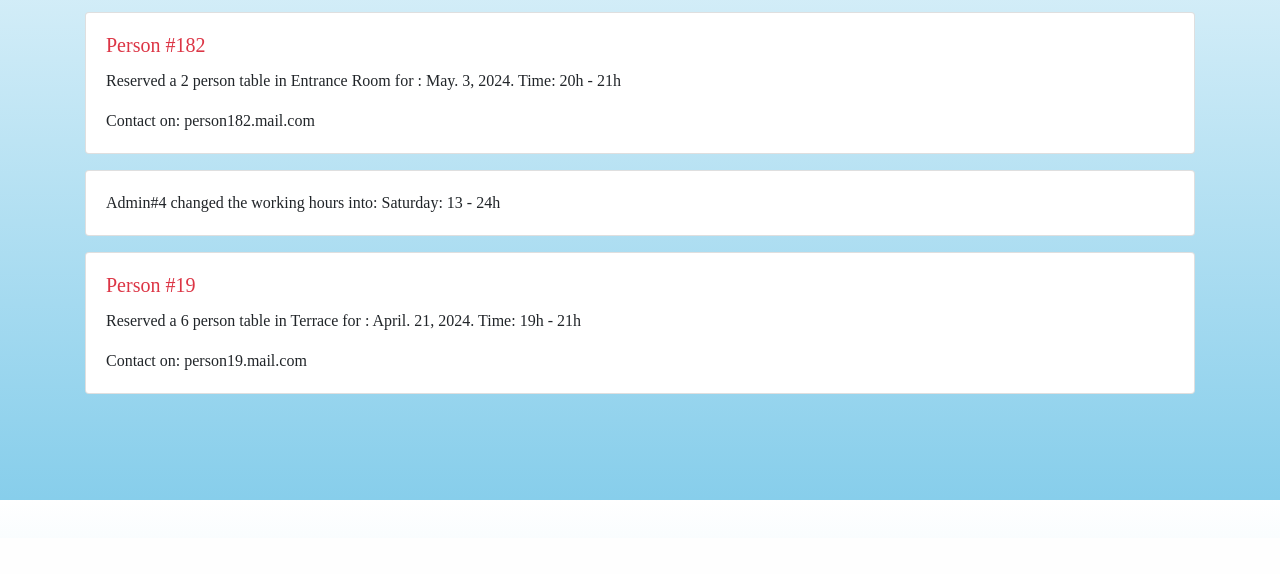
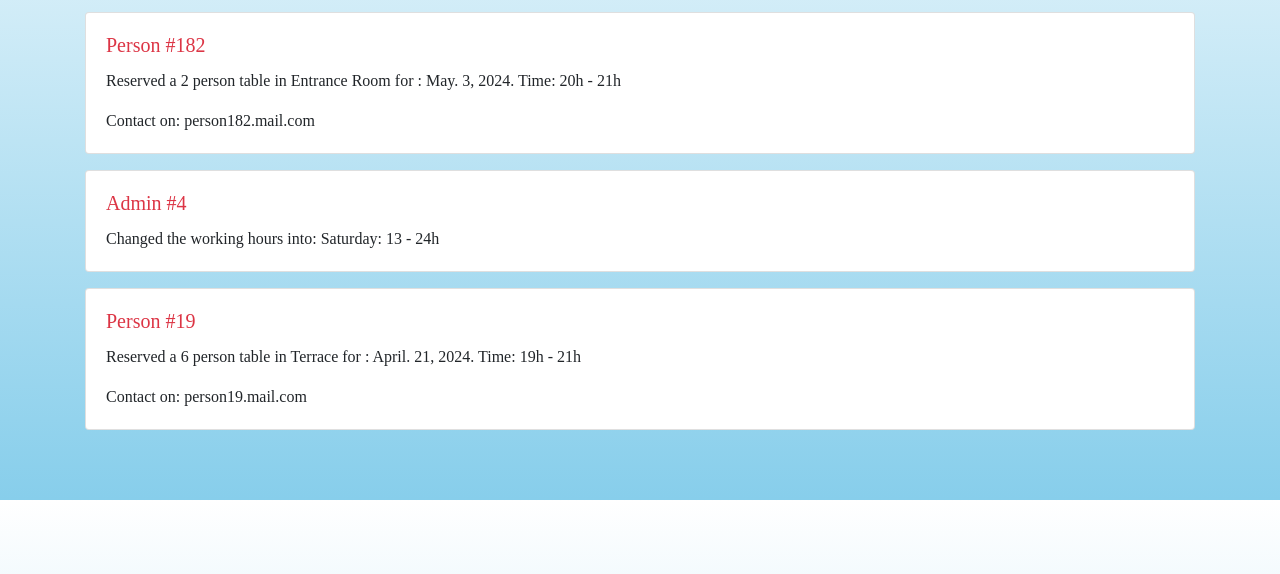
Before and after one commit to DinoLadavac/SEat-application, a Flask app: page /notifications in a window 1280 px wide. Shown: the part 300-874 px from the top of the page. Before the commit the page ends 800 px from the top, so only its background shows below. Run offline with Flask 3, Linux system fonts and the light colour scheme; some libraries are stand-ins or nearby versions; some web fonts are replaced.

Commit message:
Updejt na notifications.html

```diff
--- a/main/templates/notifications.html
+++ b/main/templates/notifications.html
@@ -65,7 +65,7 @@ Notifications
 
 {% block content %}
 <div class="container mt-5">
-    <div class="card mb-3 reservation" id="res1">
+    <div class="card mb-3 reservation" id="res1" hx-get="/fetch_notification/1" hx-swap="outerHTML">
         <div class="card-body">
             <h5 class="card-title text-danger">Person #1</h5>
             <p class="card-text">Reserved a <span class="highlight">6 person table</span> in <span class="highlight">Terrace</span> for : <span class="highlight">Sep. 25, 2024</span>. Time: <span class="highlight">18h - 20h</span></p>
@@ -79,12 +79,13 @@ Notifications
             <p class="card-text">Contact on: <span class="contact">person182.mail.com</span></p>
         </div>
     </div>
-    <div class="card mb-3 admin-change" id="admin1">
-        <div class="card-body">
-            <p class="card-text">Admin#4 changed the working hours into: <span class="highlight">Saturday: 13 - 24h</span></p>
-        </div>
-    </div>
-    <div class="card mb-3 reservation" id="res3">
+	<div class="card mb-3 admin-change" id="res3">
+		<div class="card-body">
+			<h5 class="card-title text-danger">Admin #4</h5>
+			<p class="card-text">Changed the working hours into: <span class="highlight">Saturday: 13 - 24h</span></p>
+		</div>
+	</div>
+    <div class="card mb-3 reservation" id="res4">
         <div class="card-body">
             <h5 class="card-title text-danger">Person #19</h5>
             <p class="card-text">Reserved a <span class="highlight">6 person table</span> in <span class="highlight">Terrace</span> for : <span class="highlight">April. 21, 2024</span>. Time: <span class="highlight">19h - 21h</span></p>
```
